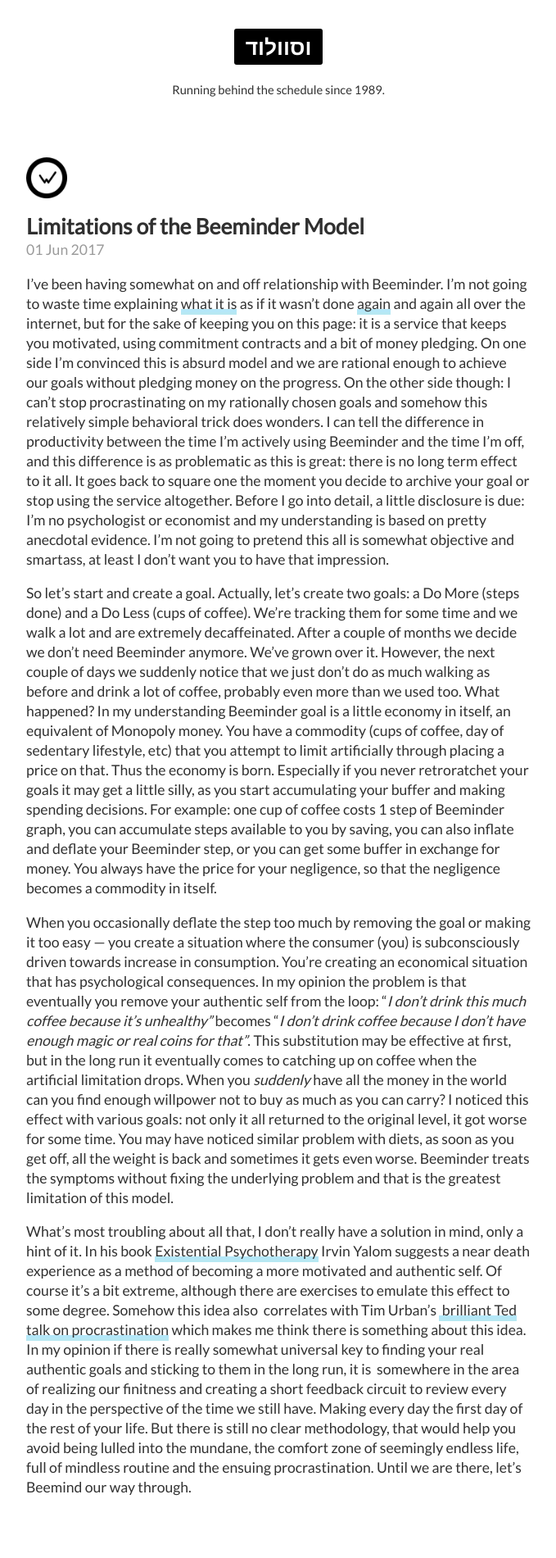
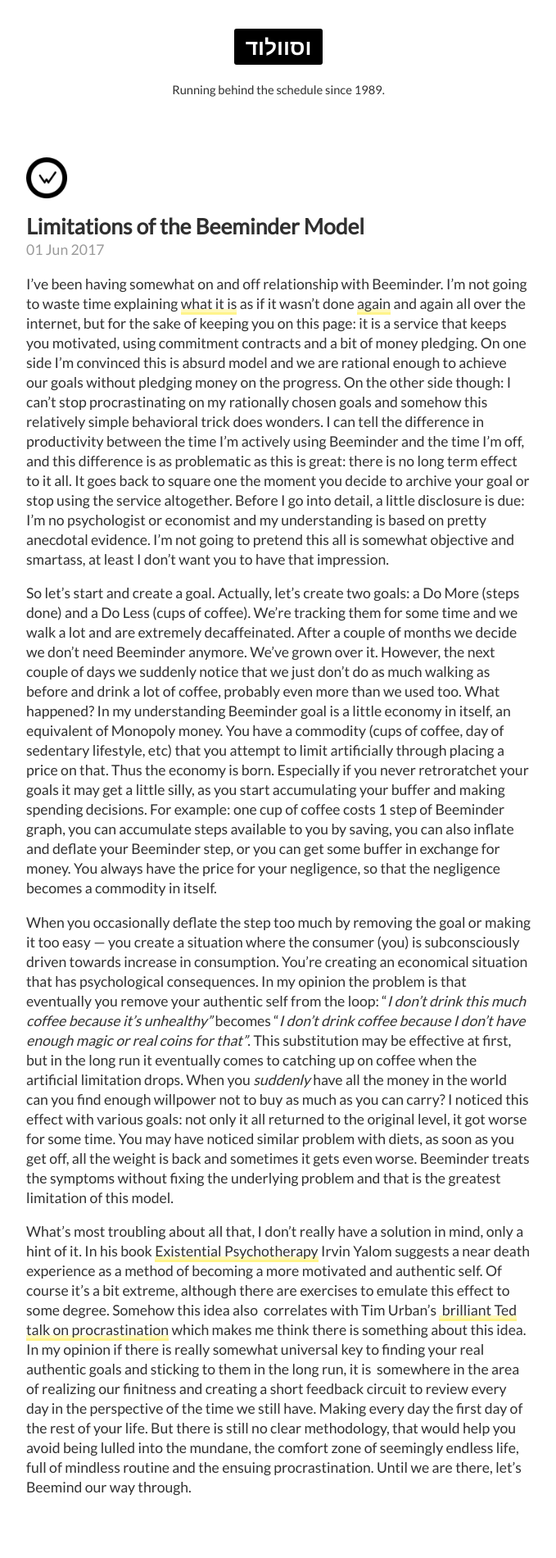
Before and after one commit to wswld/wswld.github.io, a Jekyll site: the page built from index.html, in a window 1280 px wide. Shown: the top 1901 px of the page at 82% size, without its empty margins (300-979 px from the left). Built offline with Jekyll 4.4.1, drawn with Linux system fonts in a browser that asks for light colours; the list of posts is cut into pages by our own code.

Commit message:
Updated selection and link style

```diff
--- a/_sass/_base.scss
+++ b/_sass/_base.scss
@@ -37,12 +37,12 @@
 }
 
 ::-moz-selection { /* Code for Firefox */
-  background: rgba(75,198,223,0.4);
+  background: rgba(255,251,72,0.4);
   color: #000;
 }
 
 ::selection {
-  background: rgba(75,198,223,0.4);
+  background: rgba(255,251,72,0.4);
   color: #000;
 }
 
@@ -56,14 +56,14 @@
   -ms-transition: all 1s ease-in-out;
   -o-transition: all 1s ease-in-out;
   transition: all 1s ease-in-out;
-  border-bottom: 3px solid rgba(75,198,223,0.4);
-  box-shadow: inset 0 -4px 0 #b4e7f8;
+  border-bottom: 3px solid rgba(255,240,91,0.7);
+  box-shadow: inset 0 -4px 0 rgba(255,240,91,0.4);
 
 
   // `:focus` is linked to `:hover` for basic accessibility
   &:hover,
   &:focus {
-    background: rgba(75,198,223,0.4);
+    background: rgba(255,240,91,0.4);
     color:black;
 
     -webkit-transition: none;
@@ -71,7 +71,7 @@
     -ms-transition: none;
     -o-transition: none;
     transition: none;
-    border-bottom: 3px solid #b4e7f8;
+    border-bottom: 3px solid rgba(255,240,91,0.7);
   }
 
   strong {
```
